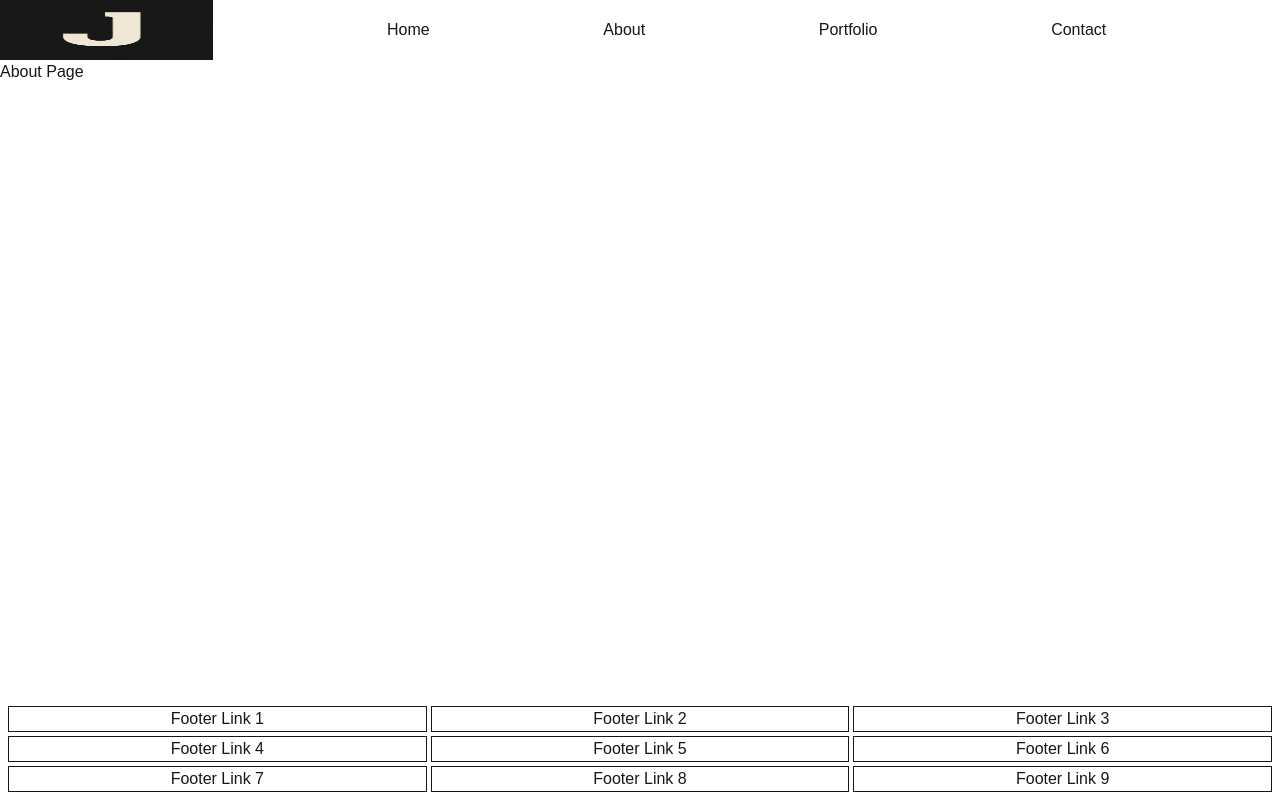
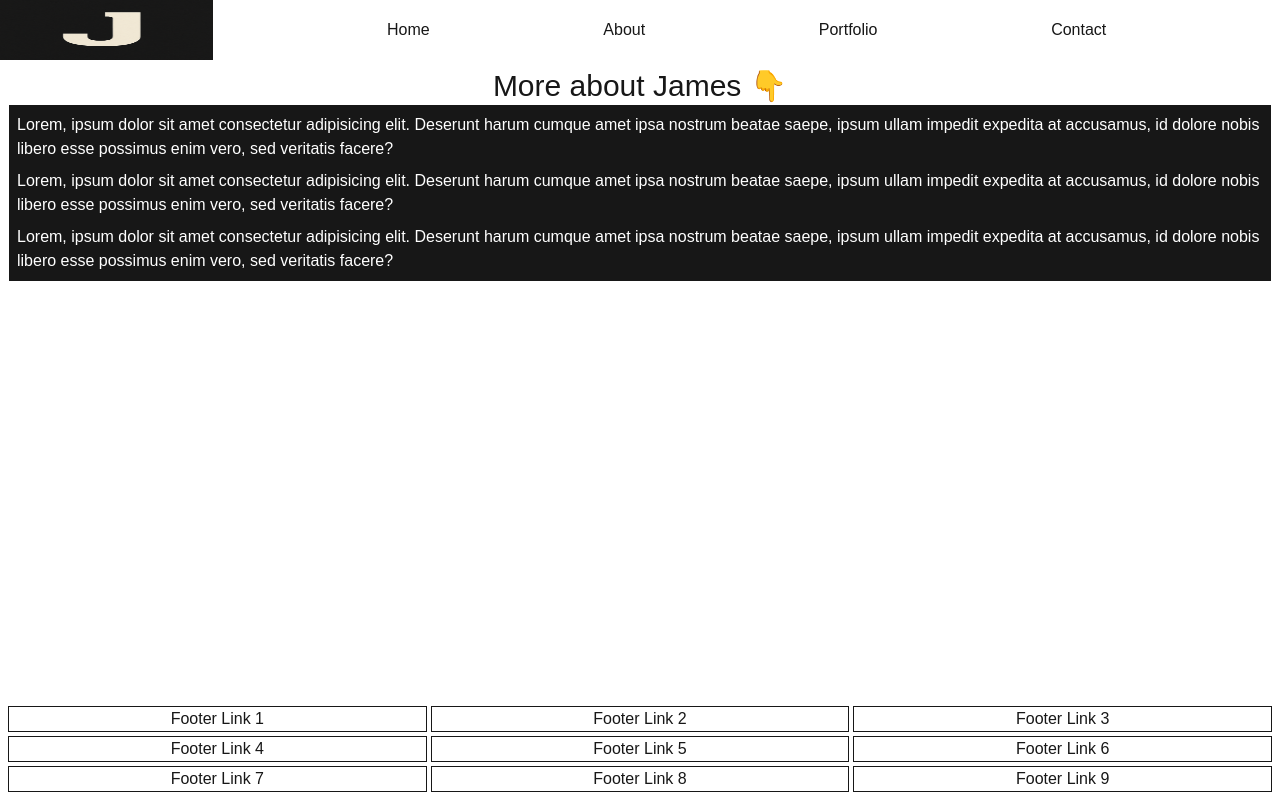
Before and after one commit to Jameshuff95/portfolio25, a Next.js app: page /pages/about in a window 1280 px wide. Built offline with nearby package versions, Linux system fonts and the light colour scheme.

Commit message:
added semantic content for portfolio and about pages so pages are not blank

```diff
--- a/app/_lists/lists.tsx
+++ b/app/_lists/lists.tsx
@@ -125,4 +125,12 @@ export const projectList: ProjectList[] = [
     title: 'Project 3',
     description: 'This is a basic description of the project.',
   },
+  {
+    id: 4,
+    link: '/',
+    image: '/J.jpg',
+    alt: 'Image alt 4',
+    title: 'Project 4',
+    description: 'This is a basic description of the project.',
+  },
 ];
--- a/app/pages/about/page.tsx
+++ b/app/pages/about/page.tsx
@@ -1,5 +1,35 @@
 const About = () => {
-  return <div>About Page</div>;
+  return (
+    <main>
+      <section className="p-2">
+        <header>
+          <h1 className="text-3xl text-center">More about James 👇</h1>
+        </header>
+        <article className="border p-2  bg-foreground text-background">
+          <div className="flex flex-col gap-2">
+            <p>
+              Lorem, ipsum dolor sit amet consectetur adipisicing elit. Deserunt
+              harum cumque amet ipsa nostrum beatae saepe, ipsum ullam impedit
+              expedita at accusamus, id dolore nobis libero esse possimus enim
+              vero, sed veritatis facere?
+            </p>
+            <p>
+              Lorem, ipsum dolor sit amet consectetur adipisicing elit. Deserunt
+              harum cumque amet ipsa nostrum beatae saepe, ipsum ullam impedit
+              expedita at accusamus, id dolore nobis libero esse possimus enim
+              vero, sed veritatis facere?
+            </p>
+            <p>
+              Lorem, ipsum dolor sit amet consectetur adipisicing elit. Deserunt
+              harum cumque amet ipsa nostrum beatae saepe, ipsum ullam impedit
+              expedita at accusamus, id dolore nobis libero esse possimus enim
+              vero, sed veritatis facere?
+            </p>
+          </div>
+        </article>
+      </section>
+    </main>
+  );
 };
 
 export default About;
--- a/app/pages/portfolio/page.tsx
+++ b/app/pages/portfolio/page.tsx
@@ -1,5 +1,21 @@
 const Portfolio = () => {
-  return <div>Portfolio Page</div>;
+  return (
+    <main>
+      <section>
+        <article>
+          <header>
+            <h1 className="text-3xl">Portfolio Page</h1>
+          </header>
+          <select className="border bg-foreground text-background  outline-none">
+            <option id="1">Option 1</option>
+            <option id="2">Option 2</option>
+            <option id="3">Option 3</option>
+          </select>
+          <div className="border p-2"></div>
+        </article>
+      </section>
+    </main>
+  );
 };
 
 export default Portfolio;
```
